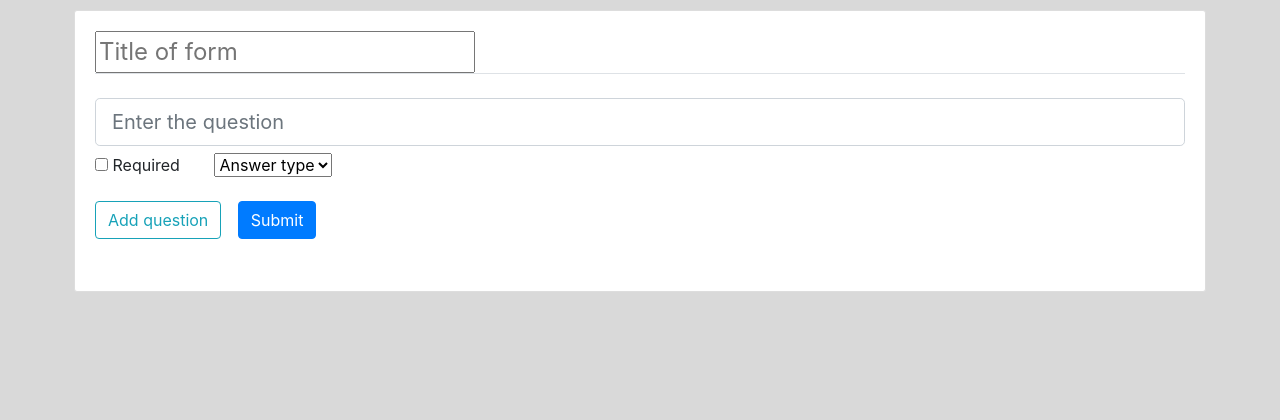
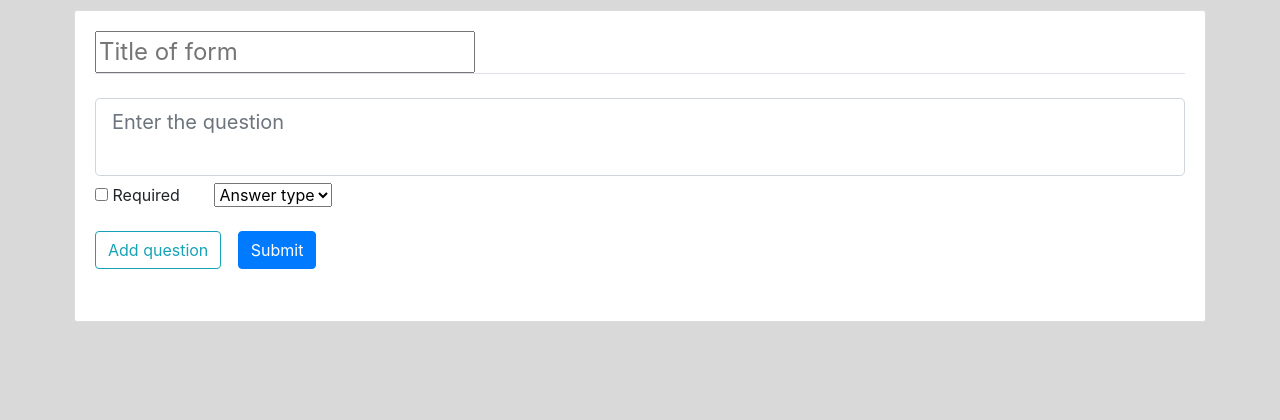
Before and after one commit to HForms/HForms, a Flask app: page /makeforms in a window 1280 px wide. Shown: the part 65-485 px from the top of the page. Run offline with Flask 2, Linux system fonts and the light colour scheme; the visitor is signed in with stand-in values (Sample User, id 1); some libraries are stand-ins or nearby versions; some web fonts are replaced.

Commit message:
Switch question to textarea

```diff
--- a/Hforms/static/Dynamic.js
+++ b/Hforms/static/Dynamic.js
@@ -3,7 +3,7 @@ document.addEventListener('DOMContentLoaded',() => {
     document.querySelector('#add').onclick = () => {
         let ul = document.querySelector('#questions');
         let list = document.createElement('li');
-        let question = document.createElement('input');
+        let question = document.createElement('textarea');
         let remove = document.createElement('input');
         let checkbx = document.createElement('input');
         let select = document.createElement('select');
@@ -20,7 +20,7 @@ document.addEventListener('DOMContentLoaded',() => {
         question.name = 'question'+i.toString();
         question.id = 'question'+i.toString();
         question.placeholder = 'Enter the question';
-        question.className = 'form-control form-control-lg';
+        question.className = 'form-control form-control-lg question-form';
         question.style = 'margin-bottom: 7px;';
 
         remove.type = 'button';
--- a/Hforms/static/styles.css
+++ b/Hforms/static/styles.css
@@ -183,6 +183,10 @@ answers {
 	display: flex;
 }
 
+.question-form {
+	resize: none;
+}
+
 .answer_li {
 	list-style: none;
 	border: 1px solid black;
--- a/Hforms/templates/make.html
+++ b/Hforms/templates/make.html
@@ -11,7 +11,7 @@
 				<div class="form-group">
 					<ul id='questions'>
 						<li id = 'questions0'>
-							<input class = "form-control form-control-lg" style = "margin-bottom: 7px;" type = "text" name = "question" placeholder = "Enter the question" id = "question">
+							<textarea class = "form-control form-control-lg question-form" style = "margin-bottom: 7px;" type = "text" name = "question" placeholder = "Enter the question" id = "question"></textarea>
 							<input type = "checkbox" name = "is_req" value="True">
 							<label for="is_req">Required</label>
 							<select name = "data_type" style="margin-left: 30px;" id = "data_type0">
```
